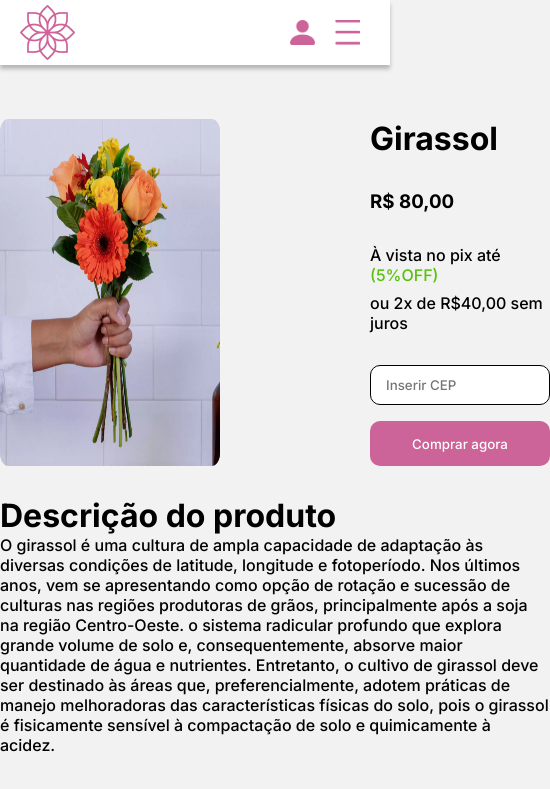
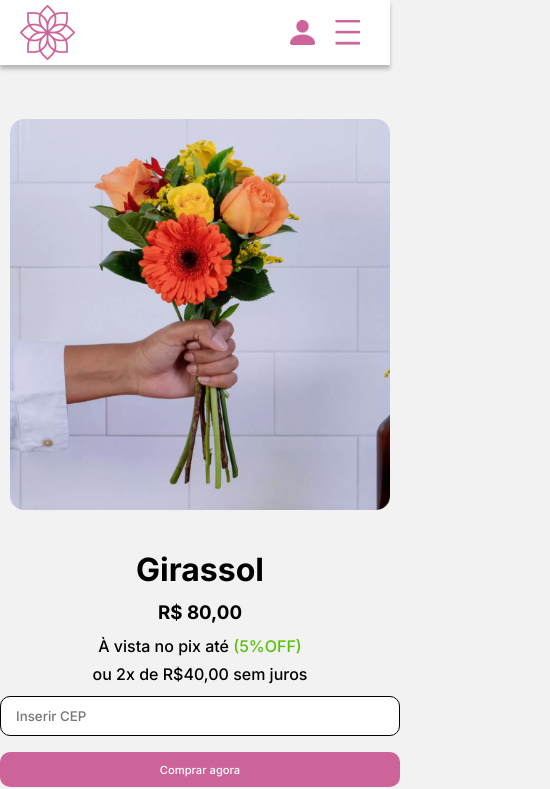
Before and after one commit to tsv-png/Floricultura, a React (Create React App) app: page /produto in a window 390 px wide. Shown: the top 789 px of the page, 550 px wide, since content can reach past the window. Built offline with nearby package versions, Linux system fonts and the light colour scheme.

Commit message:
adiciona responsividade

```diff
--- a/src/components/Produto/Produto.css
+++ b/src/components/Produto/Produto.css
@@ -5,6 +5,11 @@
 
     font-size: 1rem;
 }
+.content {
+    margin-left: auto;
+    margin-right: auto;
+}
+
 .produto-image {
     width: 100%;
     height: auto;
@@ -34,7 +39,7 @@
 }
 .botao-comprar {
 height: 45px;
-
+cursor: pointer;
 background: #CC6399;
 border: none;
 border-radius: 10px;
@@ -50,7 +55,20 @@ color: white;
     }
 
     .produto-image {
-        width: auto;
+        width: 95%;
         height: auto;
     }
+    .botao-comprar {
+        height: 35px;
+        font-size: .7rem;
+    }
+
+    .produto-nome {
+        font-weight: bold;
+        font-size: .8rem;
+    }
+
+    .produto-preco {
+        font-size: .6rem;
+    }
 }
--- a/src/components/Produto/Produto.js
+++ b/src/components/Produto/Produto.js
@@ -1,6 +1,8 @@
+import { useNavigate } from "react-router-dom";
 import flor from "../../assets/flor.png";
 import "./Produto.css";
 const Produto = () => {
+  const navigate = useNavigate();
   return (
     <div className="produto">
       <img src={flor} className="produto-image" alt="flor" />
@@ -12,7 +14,9 @@ const Produto = () => {
         O girassol significado é “felicidade” e, por conta de sua cor vibrante,
         simboliza calor, vitalidade e energia positiva
       </p>
-      <button className="botao-comprar">Comprar agora</button>
+      <button className="botao-comprar" onClick={navigate("/produto")}>
+        Comprar agora
+      </button>
     </div>
   );
 };
--- a/src/pages/Adm/Adm.css
+++ b/src/pages/Adm/Adm.css
@@ -11,7 +11,6 @@
   align-items: center;
   width: 100%;
   height: 100%;
-
 }
 
 .listadm {
@@ -88,3 +87,17 @@ input {
   color: #FFF;
   border: none;
 }
+
+@media screen and (max-width: 768px) {
+  .adm-content {
+    flex-direction: column;
+    gap: 20px;
+    margin-top: 60px;
+  }
+  .adm-content-left {
+    width: 100%;
+  }
+  .adm-content-right {
+    width: 100%;
+  }
+}
--- a/src/pages/Home/Home.css
+++ b/src/pages/Home/Home.css
@@ -47,5 +47,11 @@ div[class^=styles-module_item-tracker] img {
         margin-top: 100px;
         margin-bottom: 0;
     }
+    .title {
+        font-size: 1.3rem;
+    }
+    .subtitle {
+        font-size: 1rem;
+    }
 
 }
--- a/src/pages/Home/Home.js
+++ b/src/pages/Home/Home.js
@@ -10,7 +10,7 @@ import Header from "../../components/Header/Header";
 function Home() {
   return (
     <>
-      <Header/>
+      <Header />
       <Carousel
         show={3.5}
         swiping={true}
@@ -33,13 +33,11 @@ function Home() {
             <Produto />
             <Produto />
             <Produto />
-            <Produto />
           </div>
         </div>
         <div className="section">
           <h1 className="title">O que os clientes estão comprando</h1>
           <div className="produtos-grid">
-            <Produto />
             <Produto />
             <Produto />
             <Produto />
--- a/src/pages/Login/Login.css
+++ b/src/pages/Login/Login.css
@@ -9,6 +9,7 @@ body {
   align-items: center;
   padding: 30px 10px;
   gap: 30px;
+  margin: auto;
 
   width: 400px;
   height: 400px;
--- a/src/pages/ProdutoPage/ProdutoPage.css
+++ b/src/pages/ProdutoPage/ProdutoPage.css
@@ -52,3 +52,23 @@
 .green {
     color: #59C00B;
 }
+
+@media screen  and (max-width: 768px) {
+    .produto-description{
+        flex-direction: column;
+        gap: 40px;
+        align-items: center;
+        text-align: center;
+    }
+    .produto-description-image {
+        width: 95%;
+        height: auto;
+    }
+
+    .produto-description-content {
+        gap: 12px;
+    }
+    .produto-mais-info-title {
+        text-align: center;
+    }
+}
```
